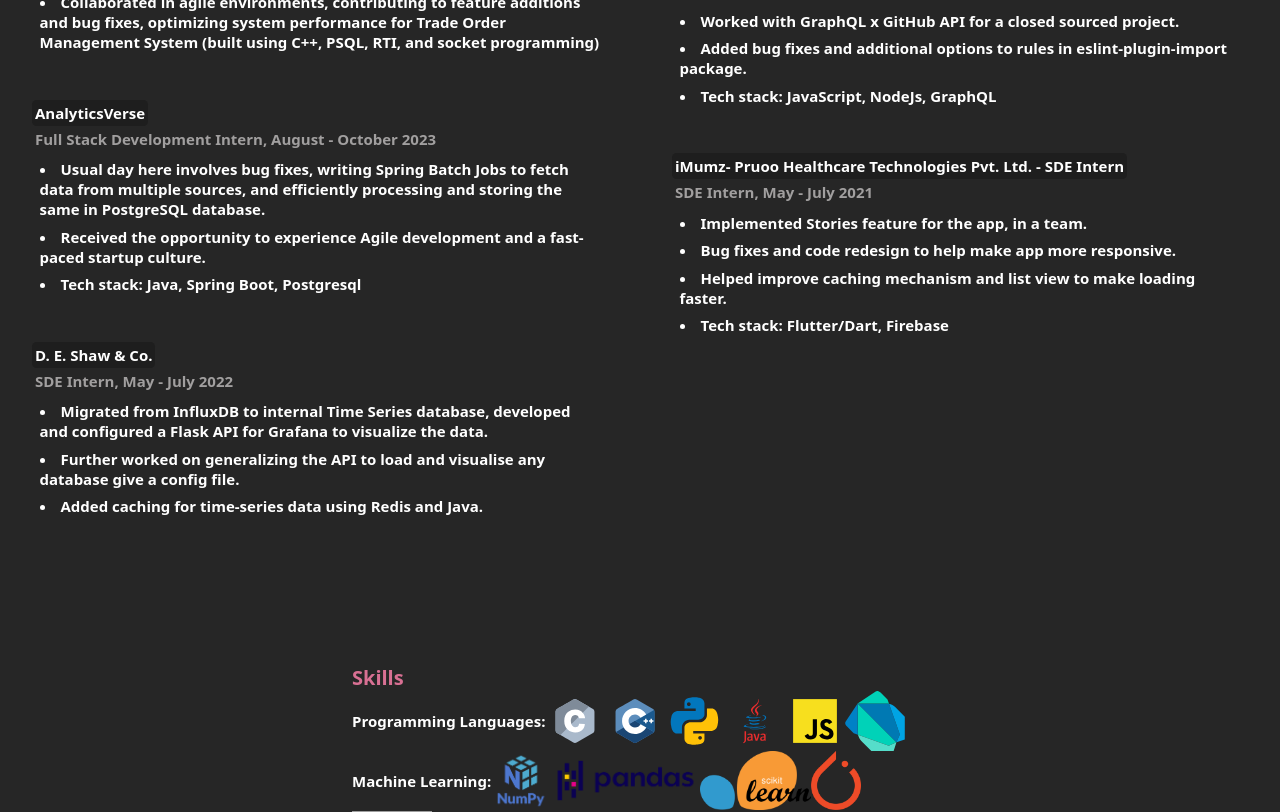
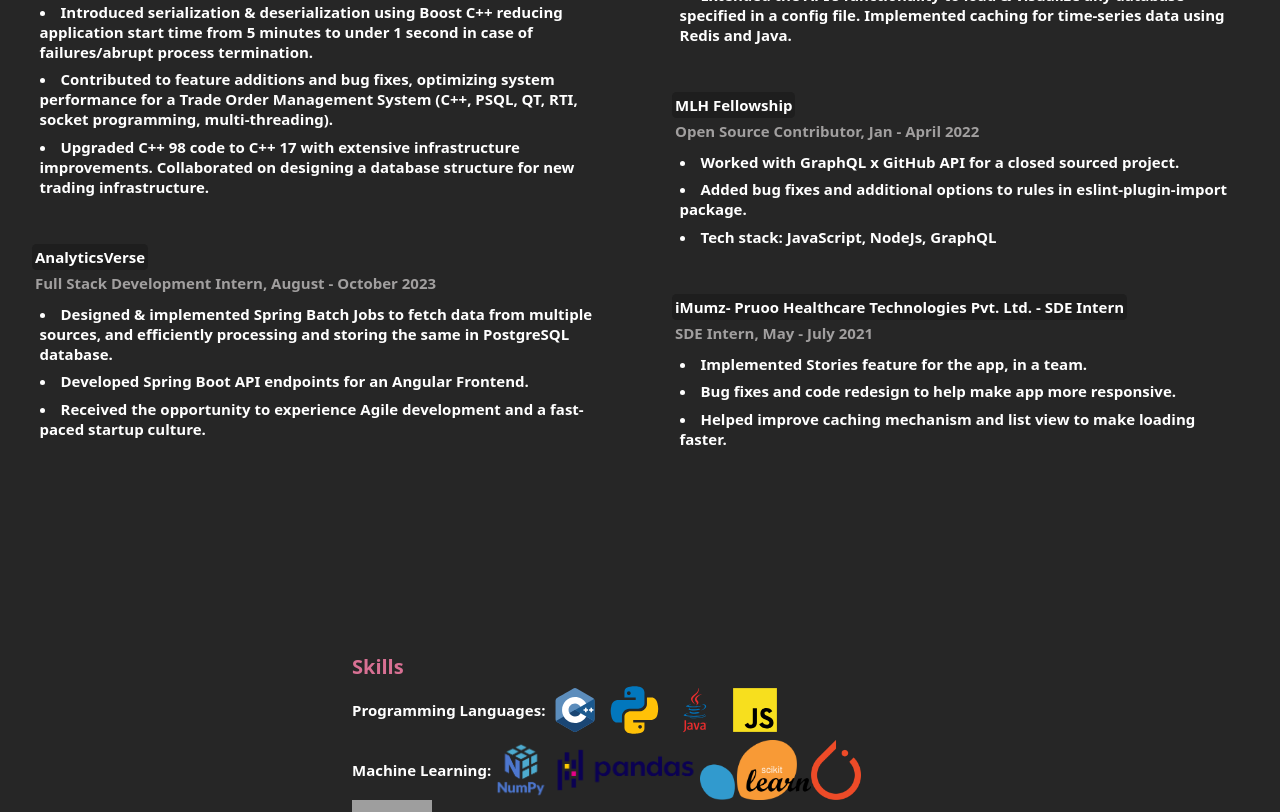
Before and after one commit to pri1311/priya-nagda, a React (Create React App) app: page /about in a window 1280 px wide. Shown: the part 920-1732 px from the top of the page. Built offline with nearby package versions, Linux system fonts and the light colour scheme; grey boxes are pictures that could not be loaded.

Commit message:
Update work exp and skills

```diff
--- a/src/components/common/NavBar.js
+++ b/src/components/common/NavBar.js
@@ -60,7 +60,7 @@ export default function NavBar() {
                 >
                     Contact
                 </NavLink>
-                <a href="https://drive.google.com/file/d/194xmm4Dn-DlsJiWeeheiqCK3rSwpi0oq/view?usp=sharing" className="nav-link" target='_blank'>Resume</a>
+                <a href="https://drive.google.com/file/d/1rkx3LOiTg5kRwP7yKsjARh0ViAU4ucdB/view?usp=sharing" className="nav-link" target='_blank'>Resume</a>
 
             </div>
         </React.Fragment>
--- a/src/components/screens/About.js
+++ b/src/components/screens/About.js
@@ -25,10 +25,12 @@ export default function About() {
                             a 2023 Computer Engineering graduate from VJTI,
                             Mumbai.
                             <br />
-                            <br />I daily use: <span>.py</span>, <span>.cpp</span>, <span>.js</span>, <span>.html</span>, <span>.css</span>, <span>.java</span>. I have
-                            numerous Deep Learning and Full Stack Development
-                            projects under my hood, details of which you can
-                            find here -{" "}
+                            <br />I daily use: <span>.py</span>,{" "}
+                            <span>.cpp</span>, <span>.js</span>,{" "}
+                            <span>.html</span>, <span>.css</span>,{" "}
+                            <span>.java</span>. I have numerous Deep Learning
+                            and Full Stack Development projects under my hood,
+                            details of which you can find here -{" "}
                             <a href="https://github.com/pri1311?tab=repositories">
                                 GitHub
                             </a>
@@ -48,9 +50,10 @@ export default function About() {
                         years="October 2023 - Present"
                         title="Software Developer - C++"
                         summary={[
-                            "Developed Flask-based monitoring app for servers and applications, ensuring real-time tracking and timely issue resolution.",
-                            "Leveraged the Boost C++ library to introduce serialization and deserialiaztion to the application, bringing down application start time from 5 minutes to 10 seconds in case of failures/abrupt process termination.",
-                            "Collaborated in agile environments, contributing to feature additions and bug fixes, optimizing system performance for Trade Order Management System (built using C++, PSQL, RTI, and socket programming)",
+                            "Developed a Flask API with the help of multithreading(python) for monitoring applications, & a socket based FastAPI + React webapp for realtime monitoring of trading servers.",
+                            "Introduced serialization & deserialization using Boost C++ reducing application start time from 5 minutes to under 1 second in case of failures/abrupt process termination.",
+                            "Contributed to feature additions and bug fixes, optimizing system performance for a Trade Order Management System (C++, PSQL, QT, RTI, socket programming, multi-threading).",
+                            "Upgraded C++ 98 code to C++ 17 with extensive infrastructure improvements. Collaborated on designing a database structure for new trading infrastructure.",
                         ]}
                     ></Experience>
                     <Experience
@@ -58,23 +61,22 @@ export default function About() {
                         years="August - October 2023"
                         title="Full Stack Development Intern"
                         summary={[
-                            "Usual day here involves bug fixes, writing Spring Batch Jobs to fetch data from multiple sources, and efficiently processing and storing the same in PostgreSQL database.",
+                            "Designed & implemented Spring Batch Jobs to fetch data from multiple sources, and efficiently processing and storing the same in PostgreSQL database.",
+                            "Developed Spring Boot API endpoints for an Angular Frontend.",
                             "Received the opportunity to experience Agile development and a fast-paced startup culture.",
-                            "Tech stack: Java, Spring Boot, Postgresql",
                         ]}
                     ></Experience>
+                </div>
+                <div style={{ marginTop: 0 }} className="expWrapper">
                     <Experience
                         company="D. E. Shaw & Co."
                         years="May - July 2022"
                         title="SDE Intern"
                         summary={[
-                            "Migrated from InfluxDB to internal Time Series database, developed and configured a Flask API for Grafana to visualize the data.",
-                            "Further worked on generalizing the API to load and visualise any database give a config file.",
-                            "Added caching for time-series data using Redis and Java.",
+                            "Migrated from InfluxDB to internal Time Series database, designed & configured a Flask API for Grafana to effectively visualize data. Optimized the application to bring down data loading time from 10 seconds to under 1s.",
+                            "Extended the API’s functionality to load & visualize any database specified in a config file. Implemented caching for time-series data using Redis and Java.",
                         ]}
                     ></Experience>
-                </div>
-                <div style={{marginTop:0}} className="expWrapper">
                     <Experience
                         company="MLH Fellowship"
                         years="Jan - April 2022"
@@ -93,7 +95,6 @@ export default function About() {
                             "Implemented Stories feature for the app, in a team.",
                             "Bug fixes and code redesign to help make app more responsive.",
                             "Helped improve caching mechanism and list view to make loading faster.",
-                            "Tech stack: Flutter/Dart, Firebase",
                         ]}
                     ></Experience>
                 </div>
--- a/src/components/screens/Contact.js
+++ b/src/components/screens/Contact.js
@@ -11,7 +11,7 @@ export default function Contact() {
             <div className='contactIconWrapper'>
                 <a href='https://www.linkedin.com/in/priya-nagda-65a135197/'><FontAwesomeIcon className='contactIcons' icon={faLinkedin} /><p className='contactTags'>LinkedIn</p></a>
                 <a href='https://github.com/pri1311'><FontAwesomeIcon className='contactIcons' icon={faGithub} /><p className='contactTags'>GitHub</p></a>
-                <a href='https://twitter.com/priyanagda1311'><FontAwesomeIcon className='contactIcons' icon={faTwitter} /><p className='contactTags'>Twitter</p></a>
+                {/* <a href='https://twitter.com/priyanagda1311'><FontAwesomeIcon className='contactIcons' icon={faTwitter} /><p className='contactTags'>Twitter</p></a> */}
                 <a href='mailto:nagdapriya13@gmail.com'><FontAwesomeIcon className='contactIcons' icon={faEnvelopeOpenText} /><p className='contactTags'>Gmail</p></a>
             </div></div>
     )
--- a/src/components/skillsimports.js
+++ b/src/components/skillsimports.js
@@ -44,9 +44,9 @@ import sklearn from '../assets/skills/machinelearning/sklearn.png'
 import pytorch from '../assets/skills/machinelearning/pytorch.png'
 import langchain from '../assets/skills/machinelearning/LangChain.png'
 
-export const programmingLanguages = [C, Cpp, Python, Java, JavaScript, Dart];
-export const MachineLearning = [numpy, pandas, sklearn, pytorch, cupy, flux, langchain]
-export const FullStack = [Flask, Flutter, NodeJs, ReactJs, JQuery, Bootstrap, HTML, CSS, Firebase, MongoDB, MySQL, Redux, Springboot, PostgreSQL]
+export const programmingLanguages = [Cpp, Python, Java, JavaScript];
+export const MachineLearning = [numpy, pandas, sklearn, pytorch, cupy]
+export const FullStack = [Flask, NodeJs, ReactJs, JQuery, Bootstrap, HTML, CSS, Firebase, MongoDB, MySQL, Redux, Springboot, PostgreSQL, Flutter]
 export const databases = [MongoDB, MySQL];
 export const frameworks = [Android, Bootstrap, Flask, Flutter, JQuery, NodeJs, ReactJs];
 export const others = [CSS, Firebase, Git, HTML, JSON];
```
